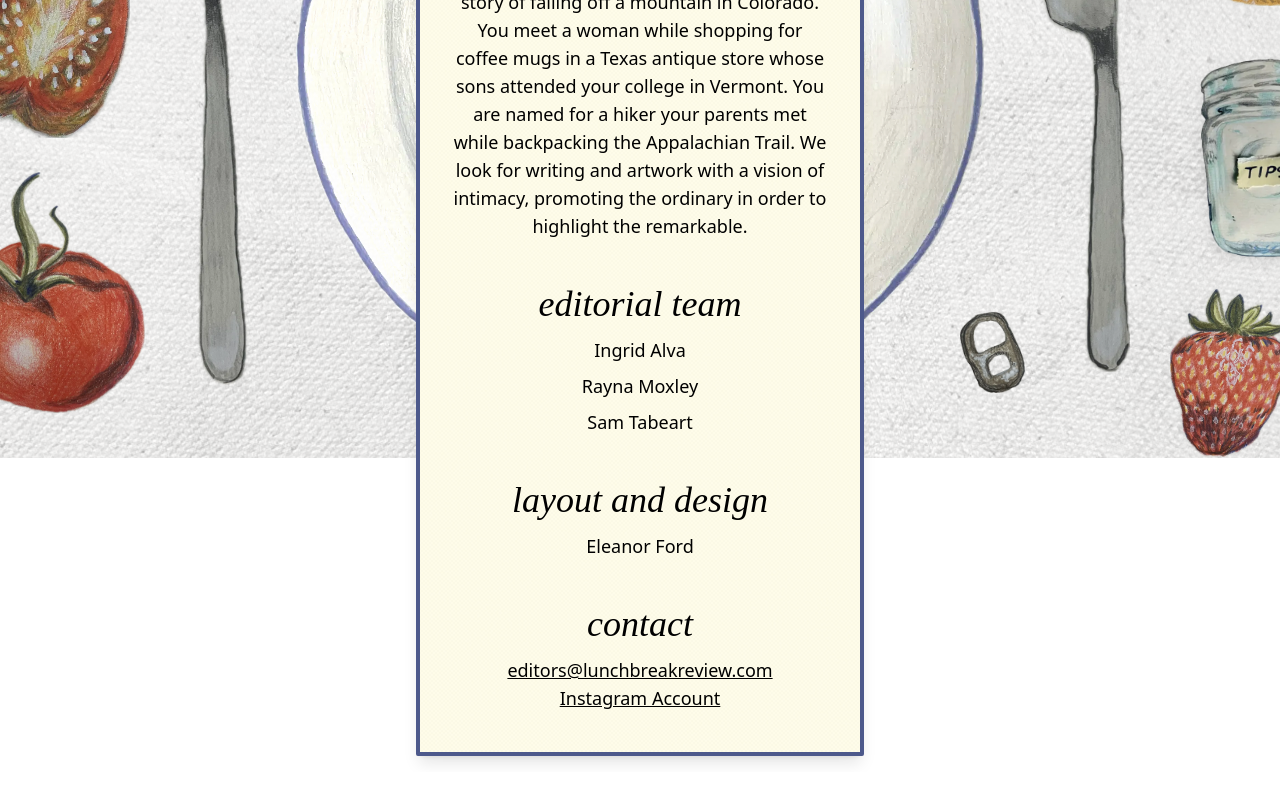
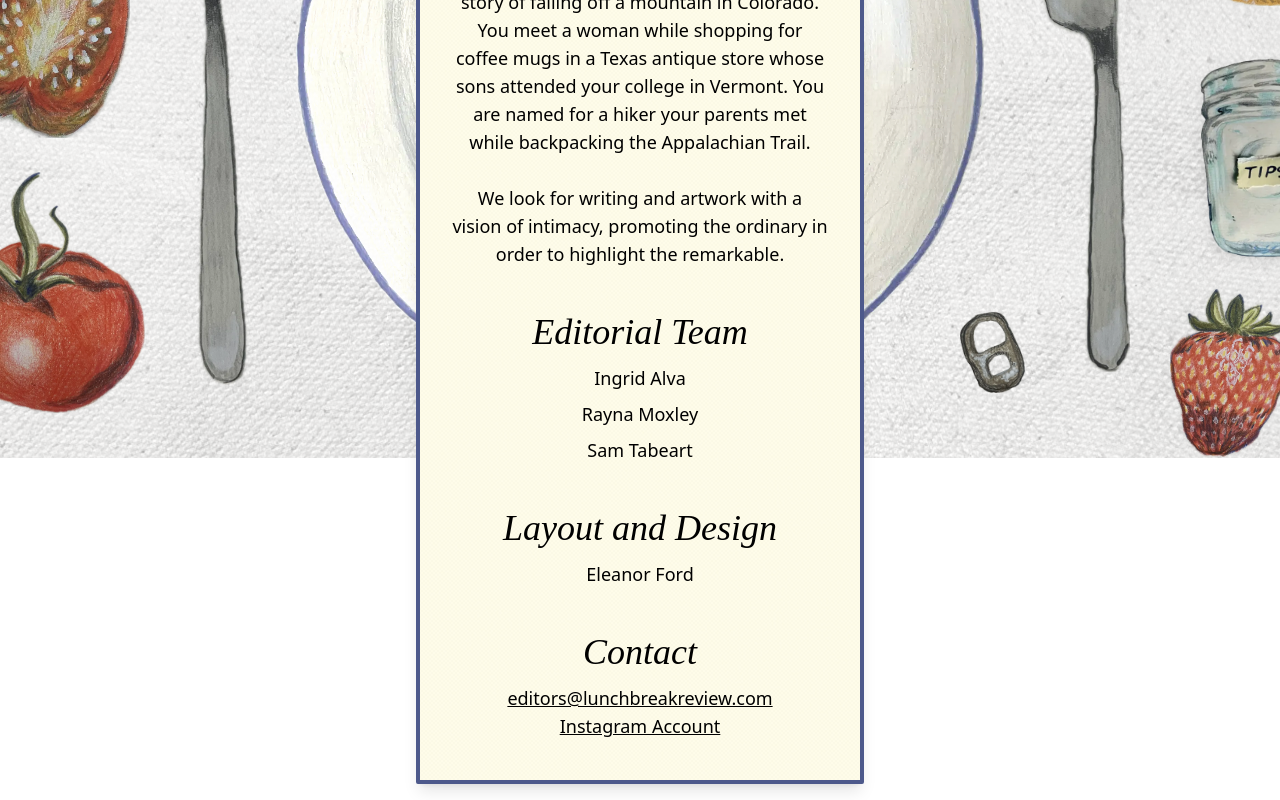
Before and after one commit to stabeart/lunch-break, a React (Vite) app: page /about in a window 1280 px wide. Shown: the part 342-1142 px from the top of the page. Before the commit the page ends 1114 px from the top, so only its background shows below. Built offline with nearby package versions, Linux system fonts and the light colour scheme; the HTML template or start-up script is replaced by a standard one.

Commit message:
changed capitalization

```diff
--- a/src/components/About.jsx
+++ b/src/components/About.jsx
@@ -8,24 +8,26 @@ const About = () => {
         <div className="space-y-12 text-center">
           <div>
             <p className="mb-6">
-            Lunchbreak seeks to promote the valuable connections that are formed in the most likely of places - which are often the most overlooked. You meet a man, the cashier at your Ohio grocery store, who tells you his story of falling off a mountain in Colorado. You meet a woman while shopping for coffee mugs in a Texas antique store whose sons attended your college in Vermont. You are named for a hiker your parents met while backpacking the Appalachian Trail. We look for writing and artwork with a vision of intimacy, promoting the ordinary in order to highlight the remarkable.
+            Lunchbreak seeks to promote the valuable connections that are formed in the most likely of places - which are often the most overlooked. You meet a man, the cashier at your Ohio grocery store, who tells you his story of falling off a mountain in Colorado. You meet a woman while shopping for coffee mugs in a Texas antique store whose sons attended your college in Vermont. You are named for a hiker your parents met while backpacking the Appalachian Trail.
+            <br></br><br></br>
+            We look for writing and artwork with a vision of intimacy, promoting the ordinary in order to highlight the remarkable.
             </p>
           </div>
 
           <div>
-            <h2 className="text-2xl mb-4">editorial team</h2>
+            <h2 className="text-2xl mb-4">Editorial Team</h2>
             <p className="mb-2">Ingrid Alva</p>
             <p className="mb-2">Rayna Moxley</p>
             <p className="mb-2">Sam Tabeart</p>
           </div>
 
           <div>
-            <h2 className="text-2xl mb-4">layout and design</h2>
+            <h2 className="text-2xl mb-4">Layout and Design</h2>
             <p clasName="mb-2">Eleanor Ford</p>
           </div>
 
           <div>
-            <h2 className="text-2xl mb-4">contact</h2>
+            <h2 className="text-2xl mb-4">Contact</h2>
             <p className="mb-2"><a
                 href="mailto:editors@lunchbreakreview.com"
                 className="hover:opacity-30 transition-opacity underline"
--- a/src/components/Submissions.jsx
+++ b/src/components/Submissions.jsx
@@ -11,7 +11,7 @@ const Submissions = () => {
           <div>
             <p className="mb-10">
             Our reading period is <b>now closed.</b> </p>
-            <h2 className="text-2xl mb-5">guidelines</h2>
+            <h2 className="text-2xl mb-5">Guidelines</h2>
             <p className="mb-3">
               Our submissions are open to anyone and everyone. We accept poetry, fiction, creative nonfiction, essays, and visual art.
               </p>
@@ -33,7 +33,7 @@ const Submissions = () => {
           </div>
 
           <div>
-            <h2 className="text-2xl mb-5">reading period</h2>
+            <h2 className="text-2xl mb-5">Reading Period</h2>
             <p className="mb-3">Print and online submissions are <b>now closed.</b> </p>
             <p className="mb-6">We aim to respond within one month.</p>
           </div>
```
